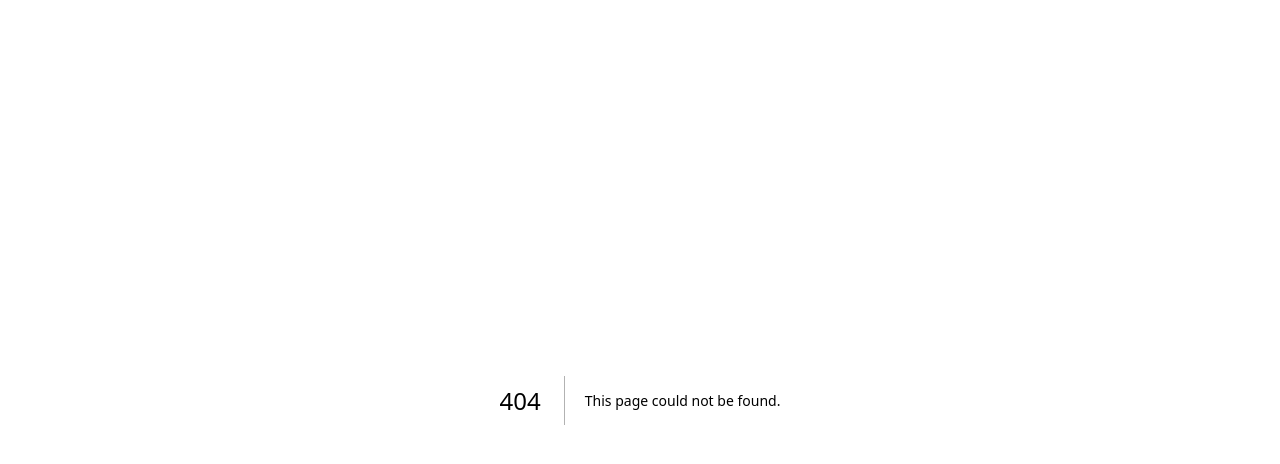
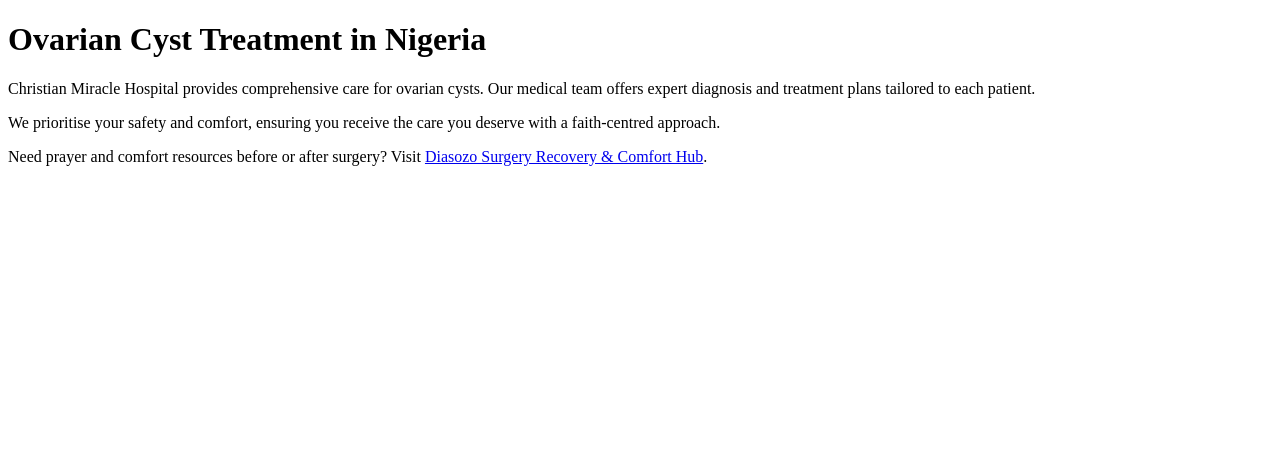
Before and after one commit to OlyMiracle/christian-miracle-hospital, a Next.js app: page /ovarian-cyst-treatment in a window 1280 px wide. Before the commit this address had no page. Shown: the top 464 px of the page. Built offline with nearby package versions, Linux system fonts and the light colour scheme.

Commit message:
Add Ovarian Cyst Treatment page
This page provides information about ovarian cyst treatment, including expert diagnosis and tailored treatment plans at Christian Miracle Hospital.

```diff
--- /dev/null
+++ b/pages/ovarian-cyst-treatment.js
@@ -0,0 +1,20 @@
+import Head from 'next/head';
+
+export default function OvarianCystTreatment() {
+  return (
+    <>
+      <Head>
+        <title>Ovarian Cyst Treatment in Nigeria - Christian Miracle Hospital</title>
+        <meta name="description" content="Learn about ovarian cyst treatment in Nigeria at Christian Miracle Hospital. We offer expert diagnosis and treatment for ovarian cysts with compassionate care." />
+      </Head>
+      <main>
+        <h1>Ovarian Cyst Treatment in Nigeria</h1>
+        <p>Christian Miracle Hospital provides comprehensive care for ovarian cysts. Our medical team offers expert diagnosis and treatment plans tailored to each patient.</p>
+        <p>We prioritise your safety and comfort, ensuring you receive the care you deserve with a faith-centred approach.</p>
+      </main>
+      <footer>
+        <p>Need prayer and comfort resources before or after surgery? Visit <a href="https://diasozo-hub.vercel.app">Diasozo Surgery Recovery & Comfort Hub</a>.</p>
+      </footer>
+    </>
+  );
+}
```
